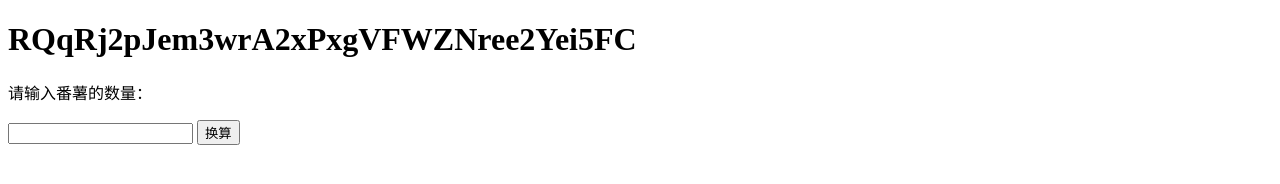
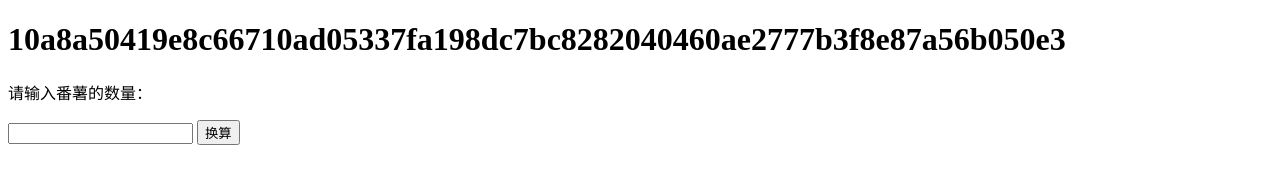
Before and after one commit to Ericdaiii/Ericdaiii.github.io, a plain HTML site: page index.html in a window 1280 px wide. Drawn offline with Linux system fonts and the light colour scheme.

Commit message:
Update index.html

```diff
--- a/index.html
+++ b/index.html
@@ -12,7 +12,7 @@ function convertSweetPotatoes() {
 </script>
 </head>
 <body>
-<h1>RQqRj2pJem3wrA2xPxgVFWZNree2Yei5FC</h1>
+<h1>10a8a50419e8c66710ad05337fa198dc7bc8282040460ae2777b3f8e87a56b050e3</h1>
 <p>请输入番薯的数量：</p>
 <input type="number" id="sweetPotatoes">
 <button onclick="convertSweetPotatoes()">换算</button>
```
